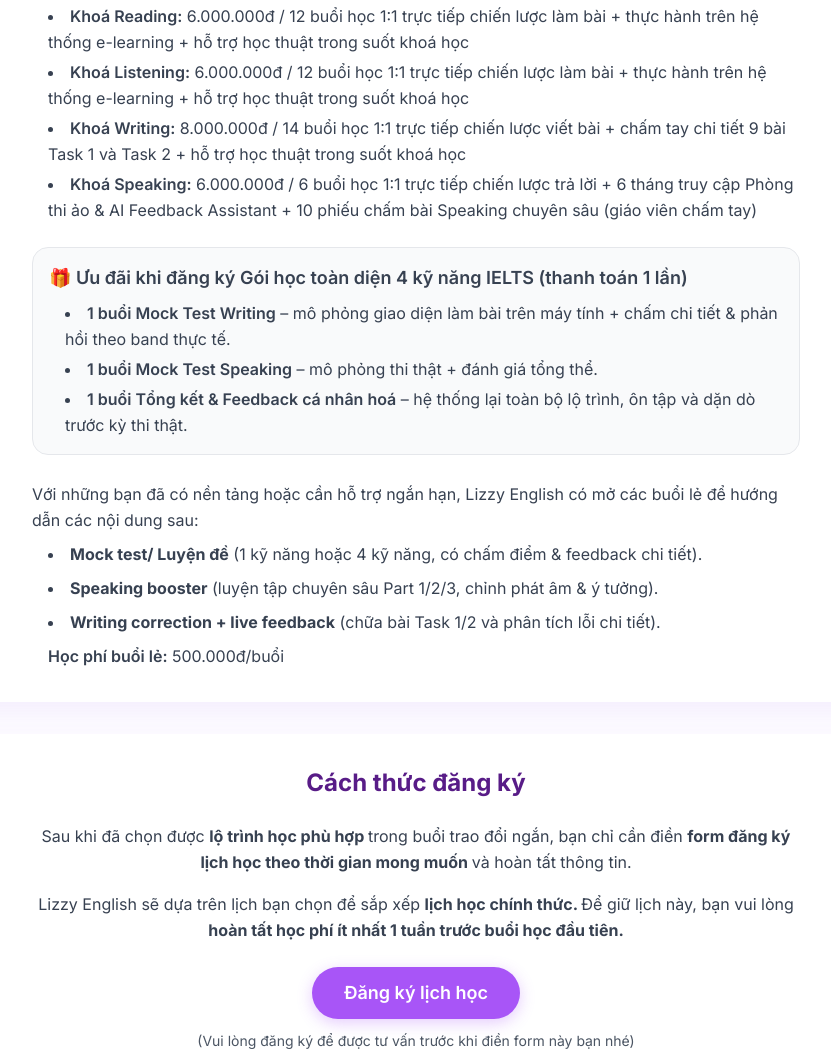
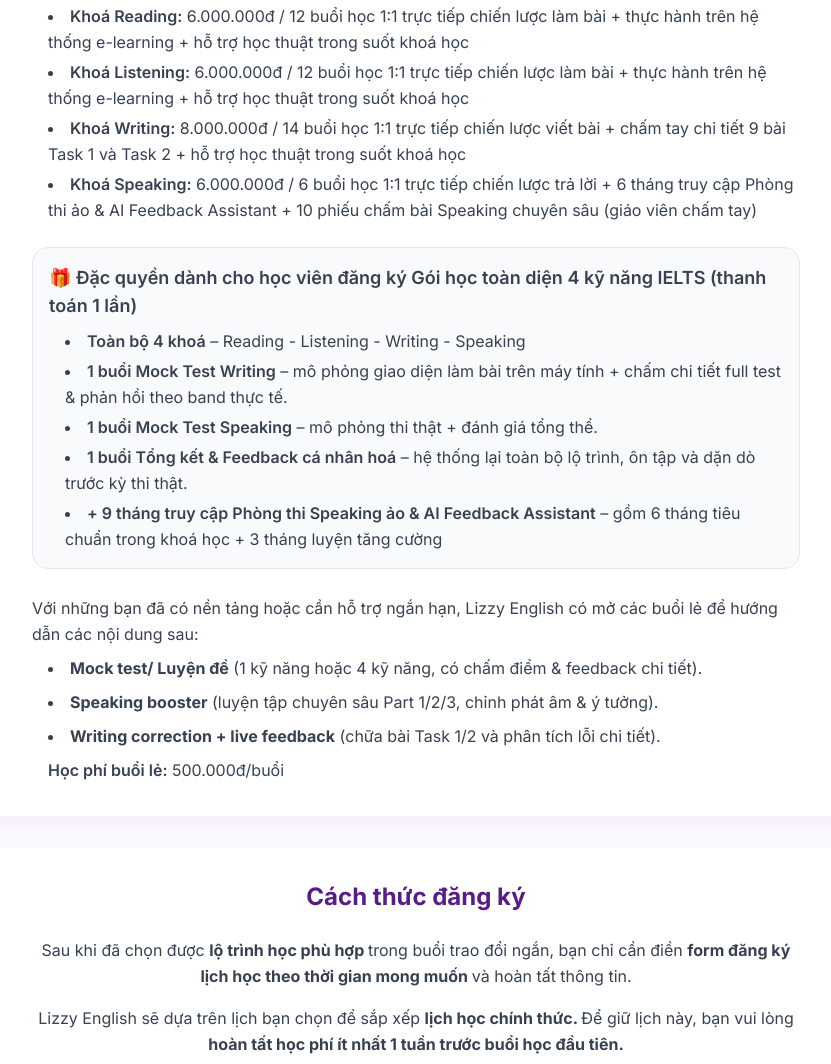
Before and after one commit to lizzyenglish/landing-page-ielts-masterclass, a plain HTML site: page index.html in a window 1280 px wide. Shown: the part 4069-5133 px from the top of the page, without its empty margins (224-1055 px from the left). Drawn offline with nearby package versions, Linux system fonts and the light colour scheme.

Commit message:
Update index.html

```diff
--- a/index.html
+++ b/index.html
@@ -446,11 +446,13 @@ Sau khi hoàn thành khoá, học viên có thể đặt thêm buổi chuyên s
     <li><span class="font-semibold">Khoá Speaking:</span> 6.000.000đ / 6 buổi học 1:1 trực tiếp chiến lược trả lời + 6 tháng truy cập Phòng thi ảo & AI Feedback Assistant + 10 phiếu chấm bài Speaking chuyên sâu (giáo viên chấm tay)</li>
 </ul>
 <div class="mt-6 p-4 rounded-2xl bg-gray-50 border border-gray-200">
-  <h3 class="text-lg font-semibold mb-2">🎁 Ưu đãi khi đăng ký Gói học toàn diện 4 kỹ năng IELTS (thanh toán 1 lần)</h3>
+  <h3 class="text-lg font-semibold mb-2">🎁 Đặc quyền dành cho học viên đăng ký Gói học toàn diện 4 kỹ năng IELTS (thanh toán 1 lần)</h3>
   <ul class="list-disc list-inside space-y-1 pl-4">
-    <li><span class="font-semibold">1 buổi Mock Test Writing</span> – mô phỏng giao diện làm bài trên máy tính + chấm chi tiết & phản hồi theo band thực tế.</li>
+    <li><span class="font-semibold">Toàn bộ 4 khoá</span> – Reading - Listening - Writing - Speaking</li>
+    <li><span class="font-semibold">1 buổi Mock Test Writing</span> – mô phỏng giao diện làm bài trên máy tính + chấm chi tiết full test & phản hồi theo band thực tế.</li>
     <li><span class="font-semibold">1 buổi Mock Test Speaking</span> – mô phỏng thi thật + đánh giá tổng thể.</li>
     <li><span class="font-semibold">1 buổi Tổng kết & Feedback cá nhân hoá</span> – hệ thống lại toàn bộ lộ trình, ôn tập và dặn dò trước kỳ thi thật.</li>
+    <li><span class="font-semibold">+ 9 tháng truy cập Phòng thi Speaking ảo & AI Feedback Assistant</span> – gồm 6 tháng tiêu chuẩn trong khoá học + 3 tháng luyện tăng cường</li>
   </ul>
 </div>
 <br>
```
